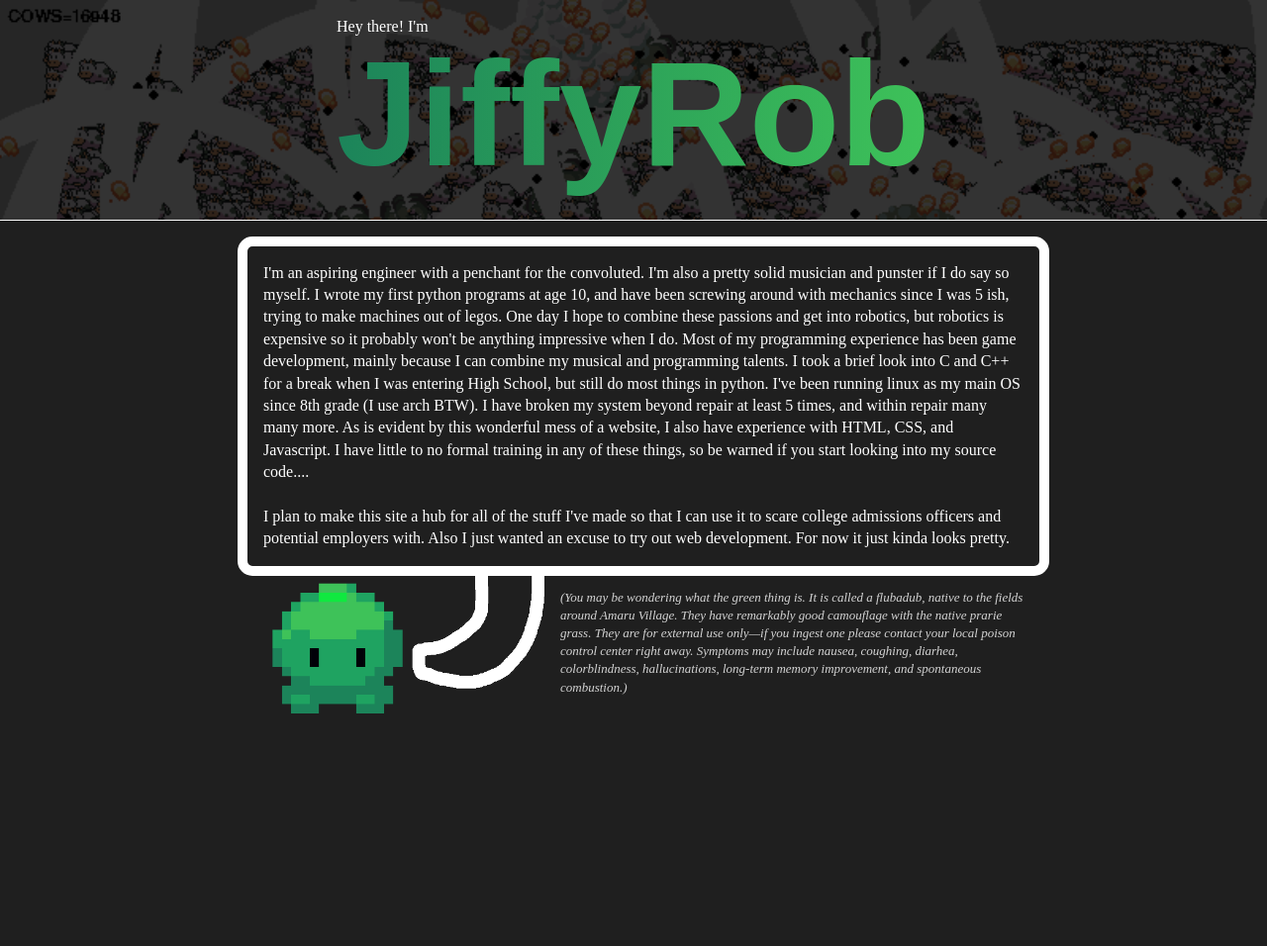
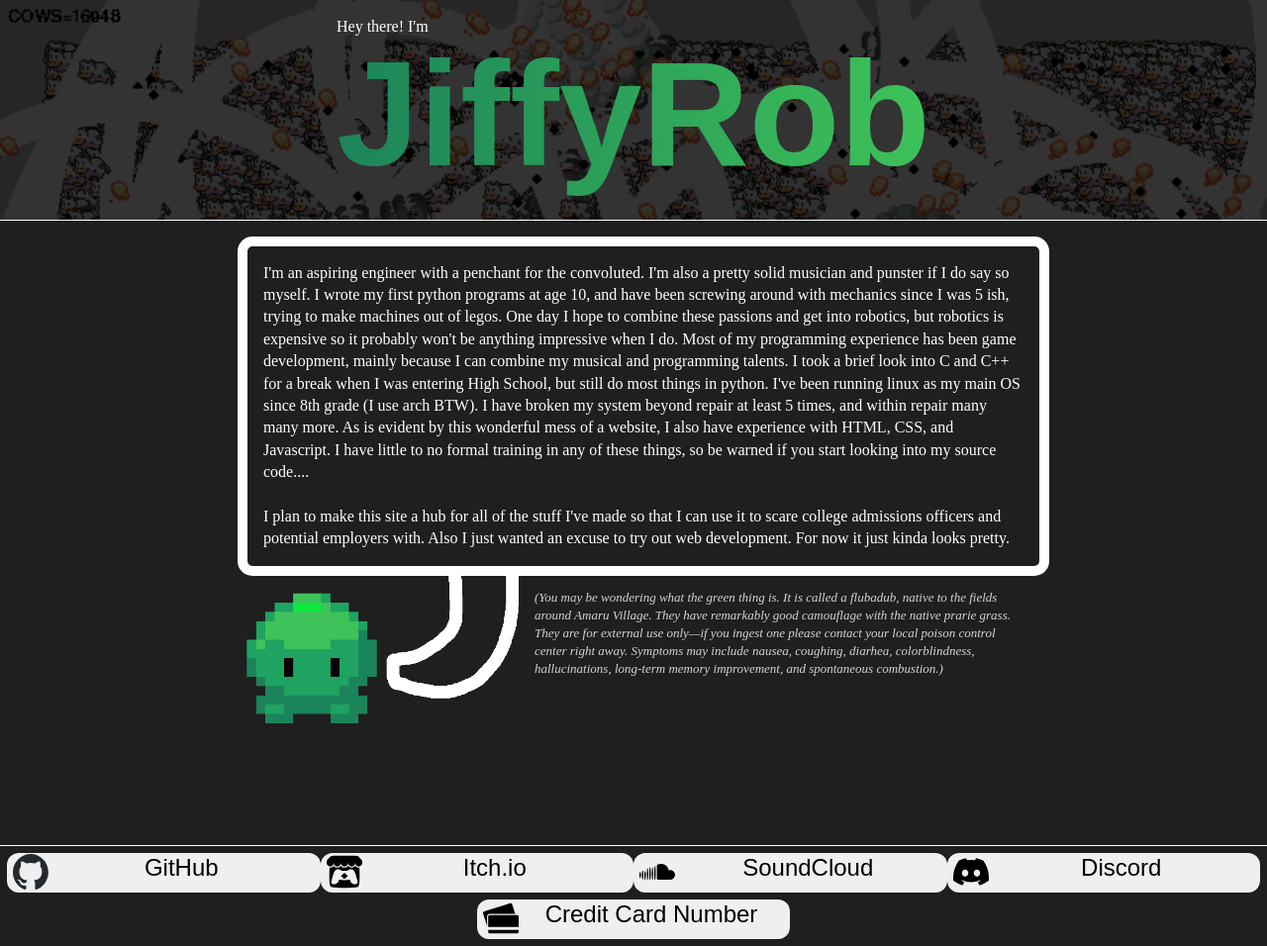
Before and after one commit to JiffyRob/jiffyrob.github.io, a website: page index.html in a window 1280 px wide. Shown: the whole page at 99% size. Before the commit the page ends 813 px from the top, so only its background shows below. Drawn offline with Linux system fonts and the light colour scheme.

Commit message:
added social media buttons

```diff
--- a/app.js
+++ b/app.js
@@ -1,3 +1,24 @@
+// Button API
+const github = function() {
+    window.open("https://github.com/jiffyrob", "_blank");
+}
+
+const itchio = function() {
+    window.open("https://itch.io/profile/jiffyrob", "_blank");
+}
+
+const soundcloud = function() {
+    window.open("https://soundcloud.com/jiffyrob/albums", "_blank");
+}
+
+const rickroll = function() {
+    window.open("https://youtu.be/E4WlUXrJgy4", "_blank");
+}
+
+const discord = function() {
+    window.open("discord.html", "popup", 'height=200,width=300')
+};
+
 // Set background image to be random from selection of background images
 const backgroundImages = ["mushrooms", "exploding-cows"]
 const backgroundImage = backgroundImages[Math.floor(Math.random() * backgroundImages.length)];
--- /dev/null
+++ b/img/icon-sources.txt
@@ -0,0 +1,6 @@
+If I ever need to get other versions of these or update them:
+
+github: https://github.com/logos
+itch: https://itch.io/press-kit
+soundcloud: https://press.soundcloud.com/media_kits/228462/
+discord: https://discord.com/branding
--- a/index.html
+++ b/index.html
@@ -25,9 +25,6 @@
 <body>
   <header id="top-bar">
     <p class="greeting">Hey there!  I'm</p><p id="jiffyrob">Jiffy&shy;Rob</p>
-    <div id="socials">
-      <!--TODO: Steal this code from robinspi...?-->
-    </div>
   </header>
   <main>
     <div id="blurb">
@@ -43,9 +40,9 @@
         I plan to make this site a hub for all of the stuff I've made so that I can use it to scare college admissions officers and potential employers with.
         Also I just wanted an excuse to try out web development.  For now it just kinda looks pretty.
       </p>
-      <img id="jiffyrob-img" src="img/flubadub.png">
     </div>
-    <p class="small">
+    <img id="jiffyrob-img" src="img/flubadub.png">
+    <p id="flubadub-expl" class="small">
       (You may be wondering what the green thing is.  It is called a flubadub, native to the fields around Amaru Village.  They have remarkably good camouflage
       with the native prarie grass.  They are for external use only&mdash;if you ingest one please contact your local poison control center right away.  Symptoms
       may include nausea, coughing, diarhea, colorblindness, hallucinations, long-term memory improvement, and spontaneous combustion.)
@@ -53,6 +50,30 @@
     <div id="project-expo">
     </div>
   </main>
+  <footer>
+    <div id="socials">
+      <button class="icon-button" id="github-button" onclick="github()">
+        <img class="icon" src="img/github-logo.svg">
+        <span class="icon-text">GitHub</span>
+      </button>
+      <button class="icon-button" id="itchio-button" onclick="itchio()">
+        <img class="icon" src="img/itchio-logo.svg">
+        <span class="icon-text">Itch.io</span>
+      </button>
+      <button class="icon-button" id="soundcloud-button" onclick="soundcloud()">
+        <img class="icon" src="img/soundcloud-logo.svg">
+        <span class="icon-text">SoundCloud</span>
+      </button>
+      <button class="icon-button" id="discord-button" onclick="discord()">
+        <img class="icon" src="img/discord-logo.svg">
+        <span class="icon-text">Discord</span>
+      </button>
+      <button class="icon-button" id="rickroll-button" onclick="rickroll()">
+        <img class="icon" src="img/credit-card.svg">
+        <span class="icon-text">Credit Card Number</span>
+      </button>
+    </div>
+  </footer>
   <script src="app.js"></script>
 
 </body>
--- a/style.css
+++ b/style.css
@@ -68,6 +68,37 @@ body {
   size: 100% clamp(100px, 200px, 400px);
 }
 
+#socials {
+  display: flex;
+  flex-wrap: wrap;
+  justify-content: space-evenly;
+  row-gap: 7px;
+  margin: 7px;
+}
+
+.icon-button {
+  display: flex;
+  justify-content: flex-start;
+  min-width: 200px;
+  width: 25%;
+  max-width: 350px;
+  height: 40px;
+  border-radius: 12px;
+  border-width: 0px;
+}
+
+.icon {
+  width: 36px;
+  height: 36px;
+}
+
+.icon-text {
+  height: 100%;
+  width: 100%;
+  text-align: center;
+  font-size: 24px;
+}
+
 #blurb-div {
   float: left;
   margin-bottom: 2em;
@@ -98,6 +129,10 @@ body {
   padding-left: 1em;
   text-indent: -1em;
   width: max-content;
+}
+
+#flubadub-expl {
+  min-height: var(--jiffyrob-height);
 }
 
 @media screen and (min-width: 600px) {
@@ -139,7 +174,7 @@ main {
   padding-right: calc(calc(100% - clamp(300px, 80%, 50em)) / 2);
   padding-bottom:  6em;
   border-style: solid;
-  border-width: 1px 0px 0px 0px;
+  border-width: 1px 0px 1px 0px;
   margin: 0px;
   background-color: var(--dark-gray);
   position: static;
```
Also changed, not shown: discord.html (added, +29 -0 lines), img/credit-card.svg (added), img/discord-logo.svg (added), img/github-logo.svg (added), img/itchio-logo.svg (added), img/soundcloud-logo.svg (added).
